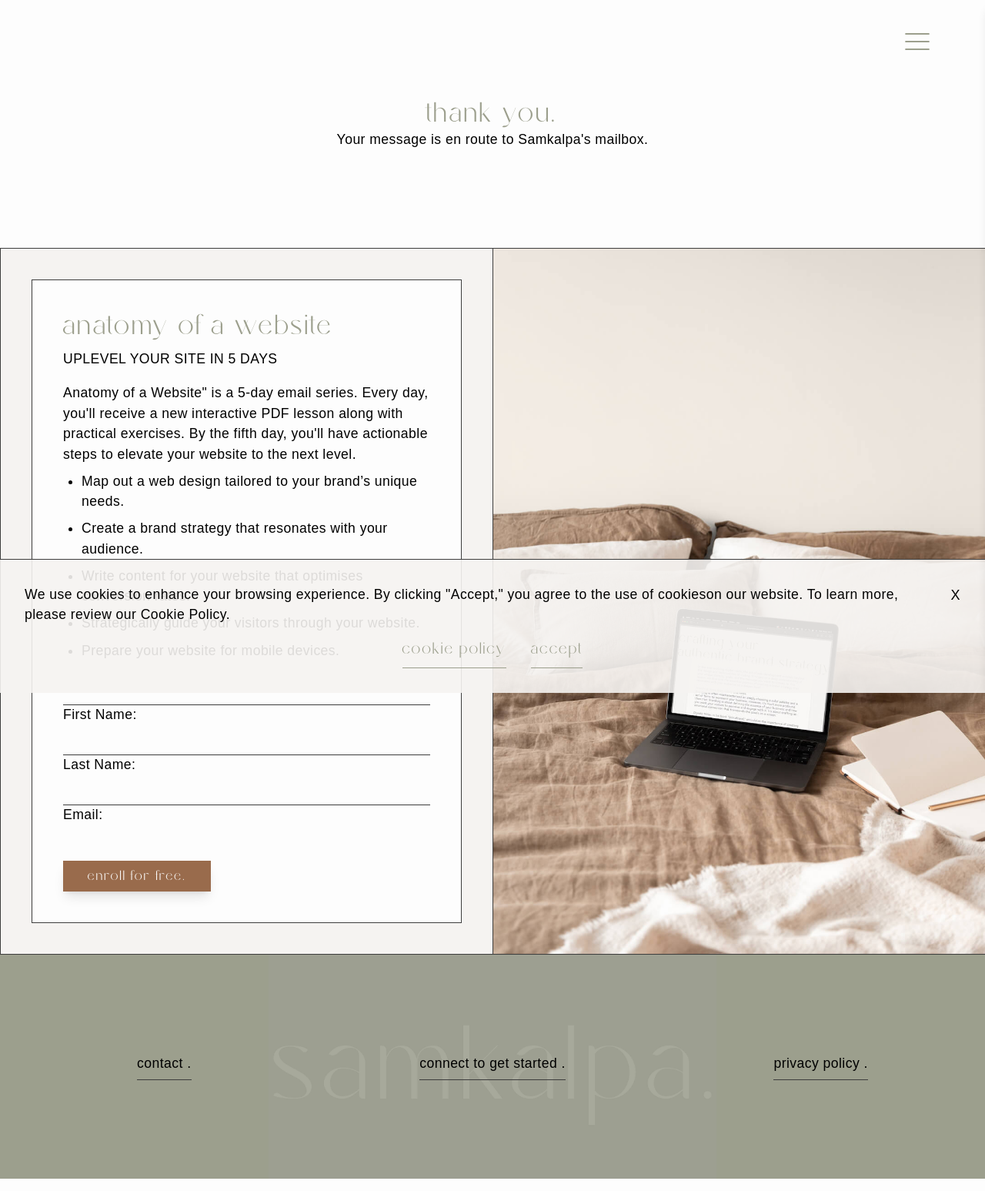
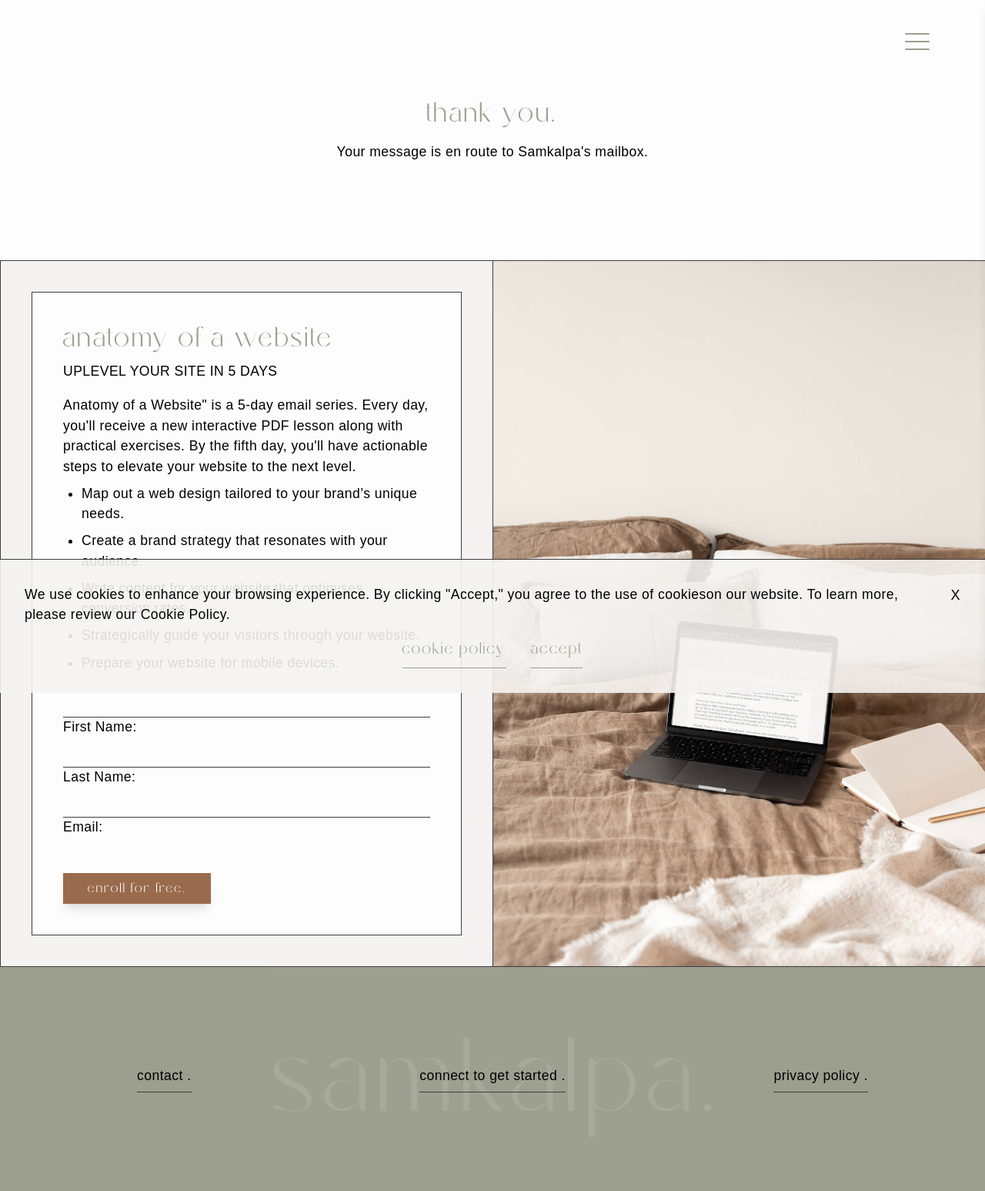
Before and after one commit to brittwoodard/embodied-creative, a Jekyll site: the page built from contact-thank-you.html, in a window 1280 px wide. Shown: the whole page at 77% size. Built offline with Jekyll 4.4.1, drawn with Linux system fonts in a browser that asks for light colours; nearby versions of some CDN libraries; some web fonts are replaced.

Commit message:
thank you page-contact

```diff
--- a/contact-thank-you.html
+++ b/contact-thank-you.html
@@ -4,7 +4,7 @@ seo:
 hide-from-google: true
 ---
 <section class="bg-light py-10p text-center">
-        <h1 class="text-4xl lowercase text-dark">Thank You.</h1>
+        <h1 class="text-4xl lowercase text-dark mb-4">Thank You.</h1>
         <p>Your message is en route to Samkalpa's mailbox.</p>
 </section>
 
```
